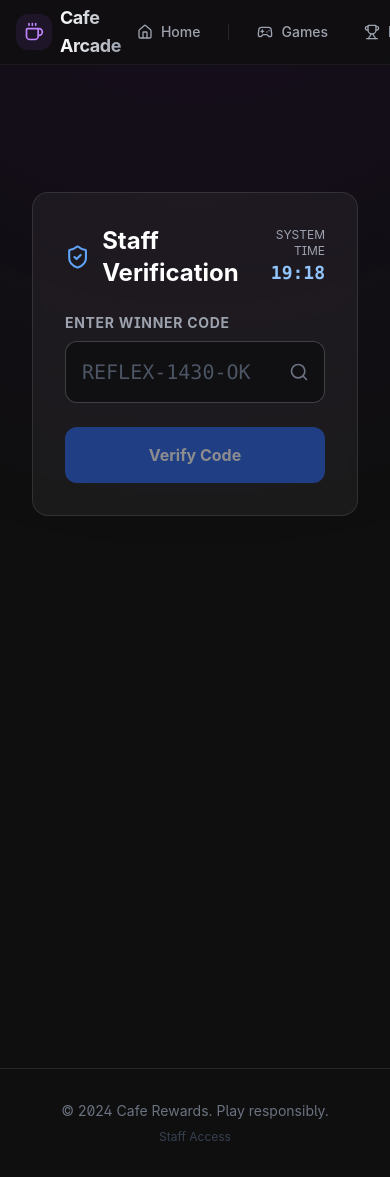
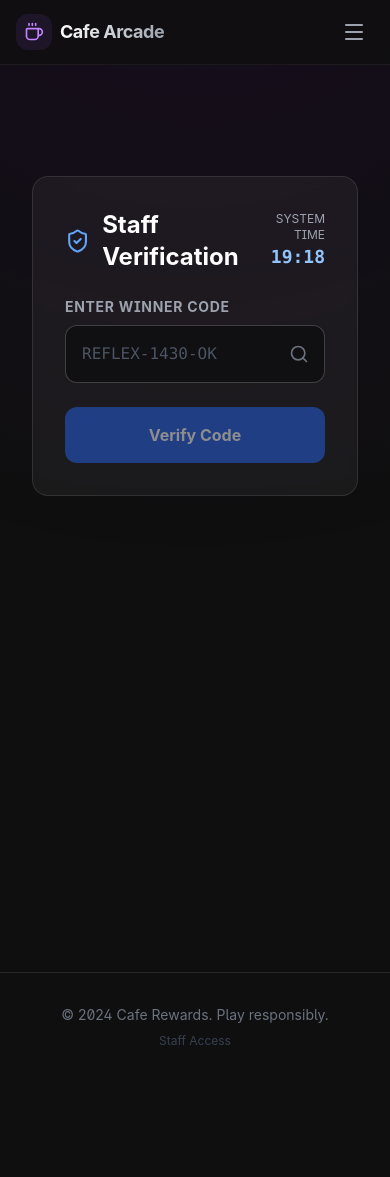
Before and after one commit to shiralikoushik/cafe-rewards, a React (Vite) app: page /staff in a window 390 px wide. After the commit the page ends 1081 px from the top, so only its background shows below. Built offline with nearby package versions, Linux system fonts and the light colour scheme.

Commit message:
Fix mobile layout and responsiveness

```diff
--- a/src/components/Layout.tsx
+++ b/src/components/Layout.tsx
@@ -1,10 +1,12 @@
 import { Link, Outlet, useLocation } from 'react-router-dom';
-import { motion } from 'framer-motion';
-import { Coffee, Trophy, Home, Gamepad2 } from 'lucide-react';
+import { motion, AnimatePresence } from 'framer-motion';
+import { Coffee, Trophy, Home, Gamepad2, Menu, X } from 'lucide-react';
 import { cn } from '../lib/utils';
+import { useState } from 'react';
 
 export function Layout() {
     const location = useLocation();
+    const [isMobileMenuOpen, setIsMobileMenuOpen] = useState(false);
 
     return (
         <div className="min-h-screen bg-[#0f0f0f] text-gray-100 font-sans selection:bg-purple-500/30">
@@ -15,7 +17,7 @@
             <nav className="fixed top-0 w-full z-50 border-b border-white/5 bg-[#0f0f0f]/80 backdrop-blur-md">
                 <div className="max-w-7xl mx-auto px-4 sm:px-6 lg:px-8">
                     <div className="flex items-center justify-between h-16">
-                        <Link to="/" className="flex items-center gap-2 group">
+                        <Link to="/" className="flex items-center gap-2 group z-50" onClick={() => setIsMobileMenuOpen(false)}>
                             <div className="p-2 rounded-xl bg-purple-500/10 group-hover:bg-purple-500/20 transition-colors">
                                 <Coffee className="w-5 h-5 text-purple-400" />
                             </div>
@@ -24,23 +26,51 @@
                             </span>
                         </Link>
 
-                        <div className="flex items-center gap-1">
+                        {/* Desktop Nav */}
+                        <div className="hidden md:flex items-center gap-1">
                             <NavLink to="/" icon={Home} label="Home" active={location.pathname === '/'} />
                             <div className="h-4 w-px bg-white/10 mx-2" />
                             <NavLink to="/games" icon={Gamepad2} label="Games" active={location.pathname.startsWith('/games')} />
                             <NavLink to="/leaderboard" icon={Trophy} label="Rankings" active={location.pathname === '/leaderboard'} />
                         </div>
+
+                        {/* Mobile Menu Toggle */}
+                        <button
+                            className="md:hidden p-2 text-gray-400 hover:text-white"
+                            onClick={() => setIsMobileMenuOpen(!isMobileMenuOpen)}
+                        >
+                            {isMobileMenuOpen ? <X /> : <Menu />}
+                        </button>
                     </div>
                 </div>
+
+                {/* Mobile Nav Overlay */}
+                <AnimatePresence>
+                    {isMobileMenuOpen && (
+                        <motion.div
+                            initial={{ opacity: 0, height: 0 }}
+                            animate={{ opacity: 1, height: 'auto' }}
+                            exit={{ opacity: 0, height: 0 }}
+                            className="md:hidden border-t border-white/10 bg-[#0f0f0f] overflow-hidden"
+                        >
+                            <div className="px-4 py-4 space-y-2">
+                                <MobileNavLink to="/" icon={Home} label="Home" active={location.pathname === '/'} onClick={() => setIsMobileMenuOpen(false)} />
+                                <MobileNavLink to="/games" icon={Gamepad2} label="Games" active={location.pathname.startsWith('/games')} onClick={() => setIsMobileMenuOpen(false)} />
+                                <MobileNavLink to="/leaderboard" icon={Trophy} label="Rankings" active={location.pathname === '/leaderboard'} onClick={() => setIsMobileMenuOpen(false)} />
+                                <div className="h-px bg-white/10 my-2" />
+                                <MobileNavLink to="/staff" icon={Coffee} label="Staff Access" active={location.pathname === '/staff'} onClick={() => setIsMobileMenuOpen(false)} />
+                            </div>
+                        </motion.div>
+                    )}
+                </AnimatePresence>
             </nav>
 
             {/* Main Content */}
-            <main className="relative pt-24 pb-12 px-4 sm:px-6 lg:px-8 max-w-7xl mx-auto min-h-screen flex flex-col">
+            <main className="relative pt-20 pb-12 px-4 sm:px-6 lg:px-8 max-w-7xl mx-auto min-h-[calc(100vh-80px)] flex flex-col">
                 <motion.div
                     key={location.pathname}
                     initial={{ opacity: 0, y: 10 }}
                     animate={{ opacity: 1, y: 0 }}
-                    exit={{ opacity: 0, y: -10 }} // Exit animations require AnimatePresence in App.tsx but simple enter is fine here
                     transition={{ duration: 0.3 }}
                     className="flex-1 flex flex-col"
                 >
@@ -49,7 +79,7 @@
             </main>
 
             {/* Footer */}
-            <footer className="border-t border-white/10 mt-20 py-8 text-center text-gray-500 text-sm">
+            <footer className="border-t border-white/10 mt-auto py-8 text-center text-gray-500 text-sm">
                 <p>&copy; 2024 Cafe Rewards. Play responsibly.</p>
                 <div className="mt-2 text-xs">
                     <Link to="/staff" className="text-gray-700 hover:text-gray-500 transition-colors">Staff Access</Link>
@@ -75,3 +105,21 @@
         </Link>
     );
 }
+
+function MobileNavLink({ to, icon: Icon, label, active, onClick }: { to: string, icon: any, label: string, active: boolean, onClick: () => void }) {
+    return (
+        <Link
+            to={to}
+            onClick={onClick}
+            className={cn(
+                "flex items-center gap-3 px-4 py-3 rounded-xl text-base font-medium transition-all duration-200",
+                active
+                    ? "bg-purple-500/10 text-purple-400 border border-purple-500/20"
+                    : "text-gray-400 hover:text-white hover:bg-white/5"
+            )}
+        >
+            <Icon className="w-5 h-5" />
+            <span>{label}</span>
+        </Link>
+    );
+}
--- a/src/games/QuantumReflex.tsx
+++ b/src/games/QuantumReflex.tsx
@@ -129,9 +129,9 @@
     }, [gameState.status]);
 
     return (
-        <div className="max-w-4xl mx-auto w-full h-[600px] flex flex-col relative select-none">
+        <div className="max-w-4xl mx-auto w-full flex-1 flex flex-col relative select-none touch-none">
             {/* HUD */}
-            <div className="flex justify-between items-center mb-6 p-4 bg-white/5 rounded-xl border border-white/10">
+            <div className="flex justify-between items-center mb-4 p-4 bg-white/5 rounded-xl border border-white/10">
                 <div>
                     <div className="text-xs uppercase text-gray-500 font-bold tracking-wider">Score</div>
                     <div className="text-3xl font-mono text-white">{gameState.score} <span className="text-gray-600">/ {DIFFICULTY.WIN_SCORE}</span></div>
@@ -166,7 +166,7 @@
             {/* Game Field */}
             <div
                 ref={fieldRef}
-                className="flex-1 bg-black/40 rounded-2xl border border-white/10 relative overflow-hidden shadow-inner"
+                className="flex-1 min-h-[50dvh] bg-black/40 rounded-2xl border border-white/10 relative overflow-hidden shadow-inner"
             >
                 {gameState.status === 'idle' && (
                     <div className="absolute inset-0 flex flex-col items-center justify-center bg-black/60 backdrop-blur-sm z-10">
--- a/src/pages/StaffVerify.tsx
+++ b/src/pages/StaffVerify.tsx
@@ -96,7 +96,7 @@
                                     setStatus('idle');
                                 }}
                                 placeholder="REFLEX-1430-OK"
-                                className="w-full bg-black/40 border border-white/20 rounded-xl px-4 py-4 text-xl font-mono text-white placeholder:text-gray-600 focus:outline-none focus:border-blue-500 uppercase transition-colors"
+                                className="w-full bg-black/40 border border-white/20 rounded-xl px-4 py-4 text-base md:text-xl font-mono text-white placeholder:text-gray-600 focus:outline-none focus:border-blue-500 uppercase transition-colors"
                             />
                             <Search className="absolute right-4 top-1/2 -translate-y-1/2 text-gray-500 w-5 h-5" />
                         </div>
```
